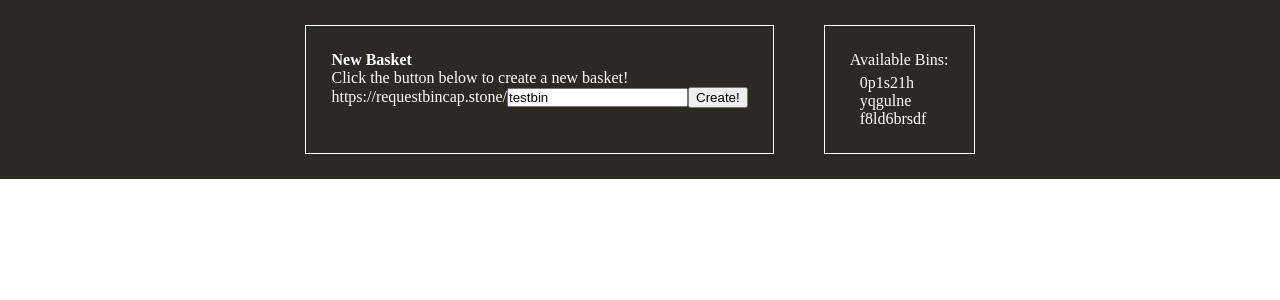
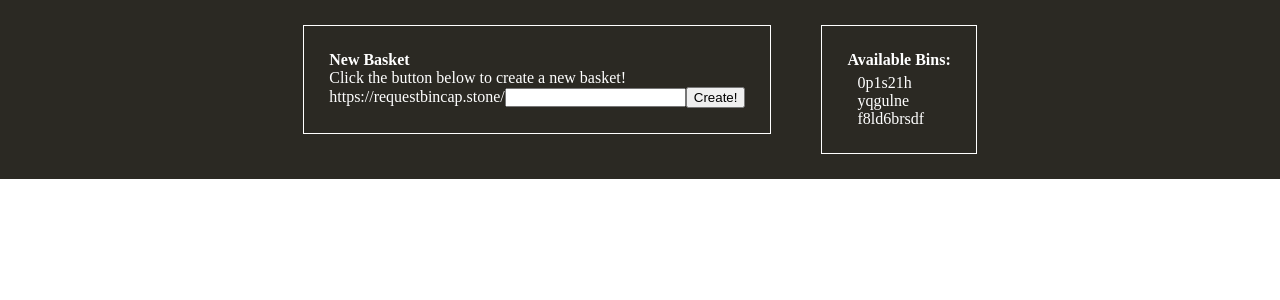
Before and after one commit to dereknovak/RequestBin-Capstone, a React (Vite) app in the folder client/: page /home in a window 1280 px wide. Shown: the top 300 px of the page. Built offline with nearby package versions, Linux system fonts and the light colour scheme.

Commit message:
added event handler for form submisison and input change (incl css fix for bin list size increase)

```diff
--- a/client/src/App.css
+++ b/client/src/App.css
@@ -46,6 +46,7 @@ dl {
   display: flex;
   flex-direction: row;
   justify-content: center;
+  align-items: flex-start;
 }
 
 .new_bin_form {
--- a/client/src/components/Home.tsx
+++ b/client/src/components/Home.tsx
@@ -2,42 +2,61 @@ import { useEffect, useState } from "react";
 import requestbin_service from "../services/requestbin_service";
 
 const Home = () => {
+  const [binList, setBinList] = useState([]);
+
+  useEffect(() => {
+    (async () => {
+      const allBins = await requestbin_service.getAllBins();
+      setBinList(allBins.slice()); // Can remove slice once this is an actual backend call
+    })();
+  }, [])
+
+  const handleFormSubmission = async (formData) => {
+    const newBin = await requestbin_service.createBin(formData.get('new_url'));
+    /* Placeholder for error handling if duplicate is found */
+    const updatedList = binList.slice();
+    updatedList.push(newBin);
+    setBinList(updatedList);
+  }
 
   return (
     <div id='home-flex' className='home-flex'>
-      <NewBinForm />
-      <Bins />
+      <NewBinForm onFormSubmission = {handleFormSubmission}/>
+      <Bins binList={binList} />
     </div>
   )
 }
 
-const NewBinForm = () => {
+const NewBinForm = ({ onFormSubmission }) => {
+  const [newUrl, setNewUrl] = useState(''); // BE Service to generate intial url
+
+  const handleFormUrlChange = (e) => {
+    setNewUrl(e.target.value);
+  };
+
   return (
     <div id='new_bin_form' className='new_bin_form'>
-      <form id='new_bin_form' onSubmit={(e) => e.preventDefault()}>
+      <form id='new_bin_form' action={onFormSubmission}>
         <h1>New Basket</h1>
         <p>Click the button below to create a new basket!</p>
         <label htmlFor='new_url'>https://requestbincap.stone/</label>
-        <input id='new_url' className='new_url' value='testbin'></input>
+        <input
+          id='new_url'
+          name='new_url'
+          className='new_url'
+          value={newUrl}
+          onChange={handleFormUrlChange}
+          ></input>
         <button>Create!</button>
       </form>
     </div>
   )
 };
 
-const Bins = () => {
-  const [binList, setBinList] = useState([]);
-
-  useEffect(() => {
-    (async () => {
-      const requestBins = await requestbin_service.getAllBins();
-      setBinList(requestBins);
-    })();
-  }, [])
-
+const Bins = ({ binList }) => {
   return (
     <div id='bin_list' className='bin_list'>
-      <div id='bin_list_label'>Available Bins:</div>
+      <div id='bin_list_label'><h3>Available Bins:</h3></div>
       <div id='bin_list_items' className='bin_list_items'>
         <ul>
           {binList.map((bin_url, idx) => {
--- a/client/src/services/requestbin_service.ts
+++ b/client/src/services/requestbin_service.ts
@@ -51,8 +51,9 @@ const getAllRequests = async () => {
 }
 
 const createBin = async () => {
-  let counter = 1;
-  bins.push(`testbin${counter + 1}`);
+  bins.push(`testbin${bins.length + 1}`);
+  const newBin = await bins[bins.length - 1];
+  return newBin;
 }
 
 const deleteRequest = async (id) => {
```
